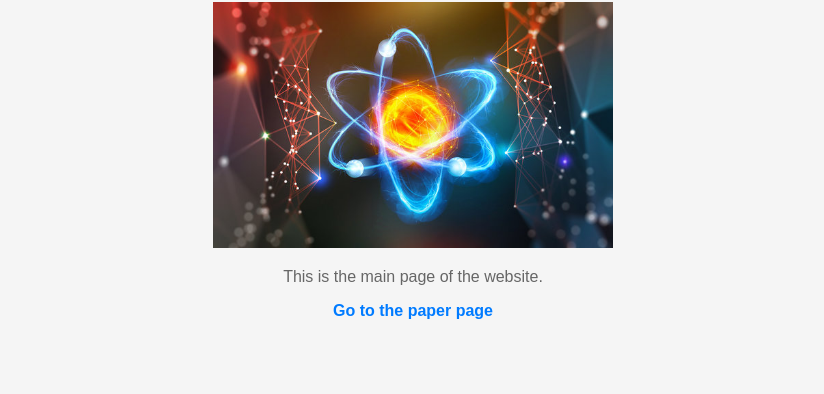
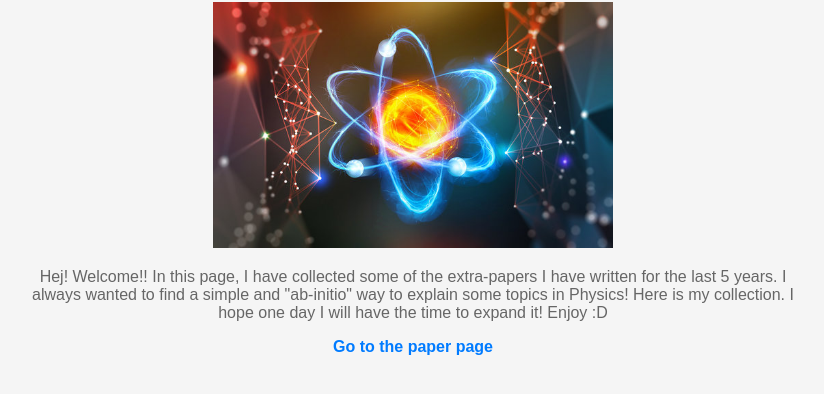
Before and after one commit to fedefirefox/fedefirefox.myquantumreality, a plain HTML site: page index.html in a window 1280 px wide. Shown: the part 106-500 px from the top of the page, without its empty margins (227-1051 px from the left). Drawn offline with Linux system fonts and the light colour scheme.

Commit message:
Update index.html

```diff
--- a/index.html
+++ b/index.html
@@ -40,7 +40,7 @@
     <div class="container">
         <h1>My Quantum Reality Home Page</h1>
         <img src="image1.jpg" alt="Description of image">
-        <p>This is the main page of the website.</p>
+        <p>Hej! Welcome!! In this page, I have collected some of the extra-papers I have written for the last 5 years. I always wanted to find a simple and "ab-initio" way to explain some topics in Physics! Here is my collection. I hope one day I will have the time to expand it! Enjoy :D</p>
         <a href="second.html">Go to the paper page</a>
     </div>
 </body>
```
